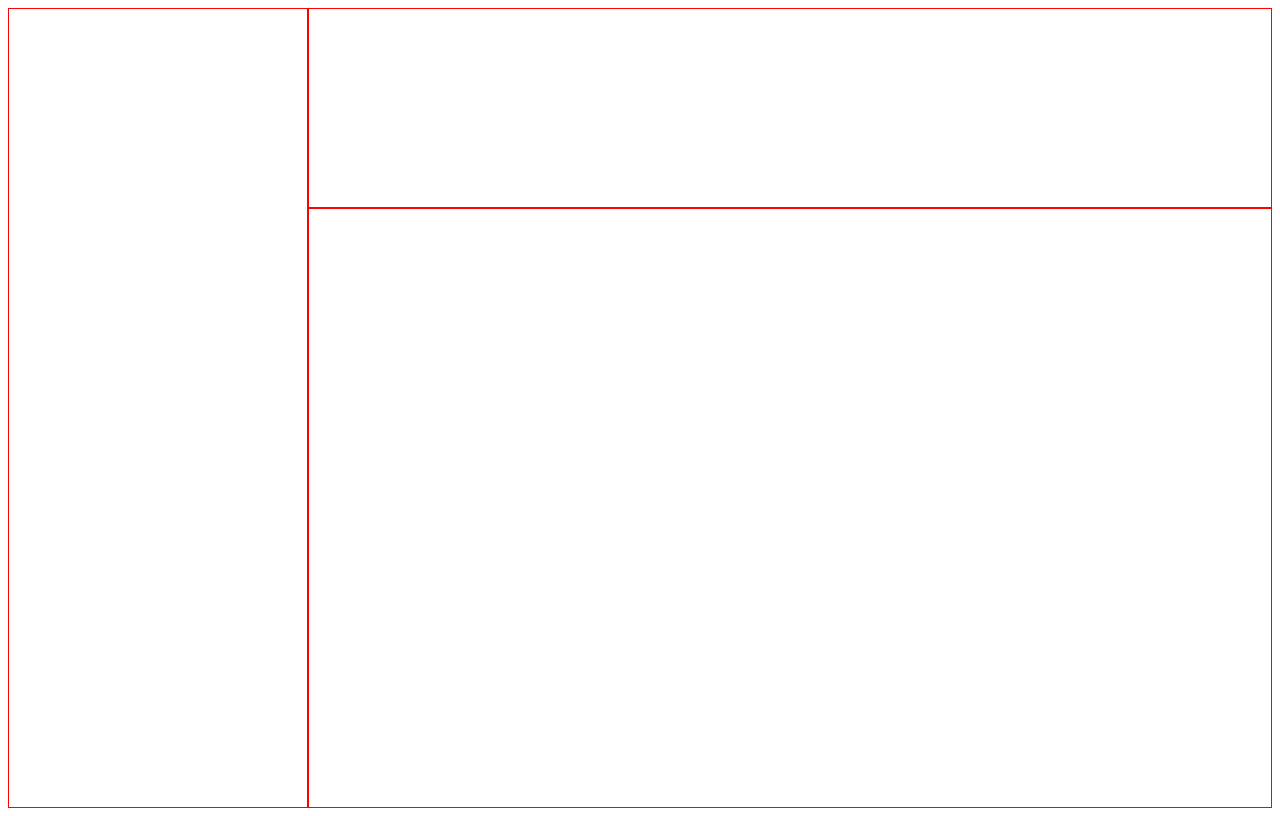
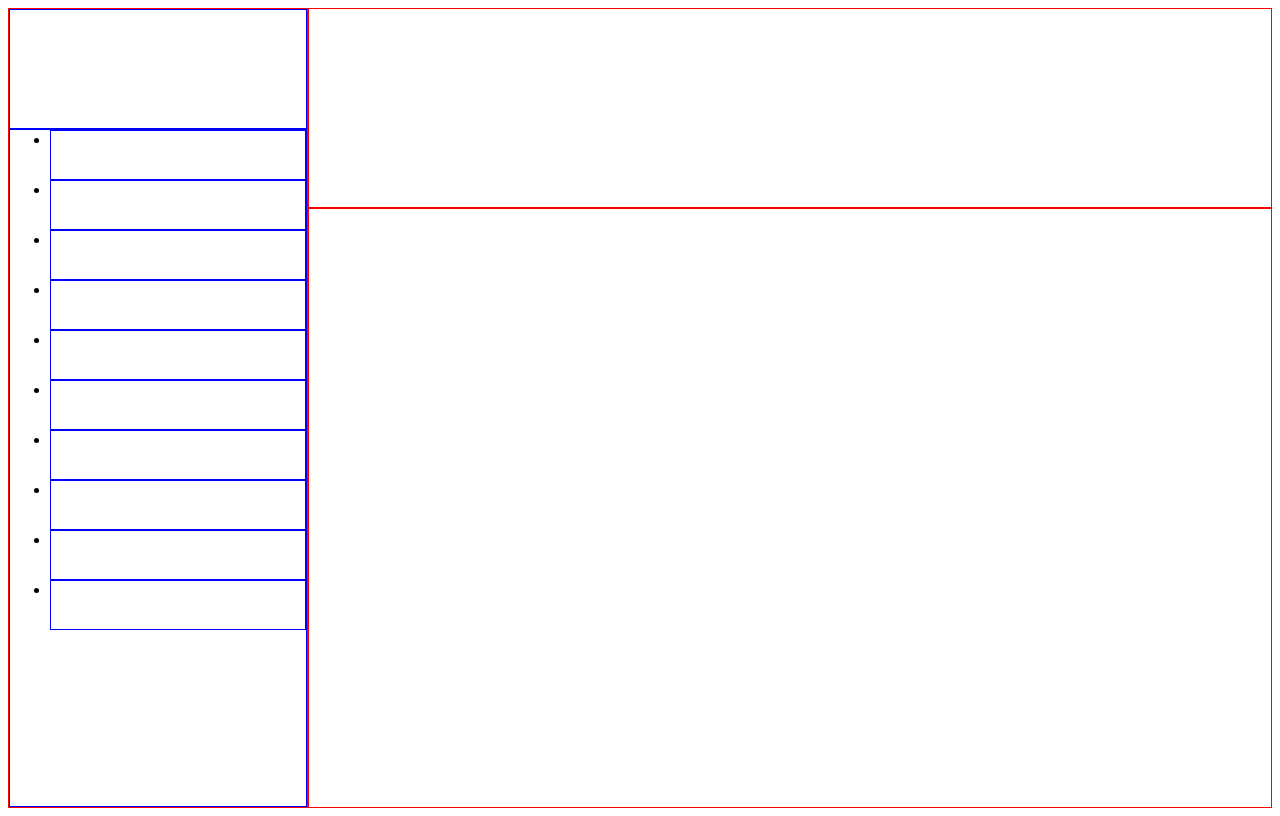
Before and after one commit to h4sitha/admin-dashboard, a plain HTML site: page index.html in a window 1280 px wide. Drawn offline with Linux system fonts and the light colour scheme.

Commit message:
Add html elements to the sidebar

```diff
--- a/index.html
+++ b/index.html
@@ -10,7 +10,21 @@
 
     <header></header>
 
-    <nav id="sidebar"></nav>
+    <nav id="sidebar">
+        <div></div>
+        <ul>
+            <li></li>
+            <li></li>
+            <li></li>
+            <li></li>
+            <li></li>
+            <li></li>
+            <li></li>
+            <li></li>
+            <li></li>
+            <li></li>
+        </ul>
+    </nav>
 
     <main></main>
 
--- a/styles.css
+++ b/styles.css
@@ -18,6 +18,26 @@ header {
 nav#sidebar {
     grid-row: 1 / 3;
     grid-column: 1 / 2;
+    display: grid;
+    grid-template-rows: 120px auto;
+}
+
+nav#sidebar * {
+    border: 1px solid blue;
+}
+
+nav#sidebar > div {
+    grid-row: 1 / 2;
+    grid-column: 1 / 2;
+}
+
+nav#sidebar > ul {
+    grid-row: 2 / 3;
+    grid-column: 1 / 2;
+    margin: 0;
+    /* list-style-type: none; */
+    display: grid;
+    grid-template-rows: repeat(10, 50px);
 }
 
 main {
```
